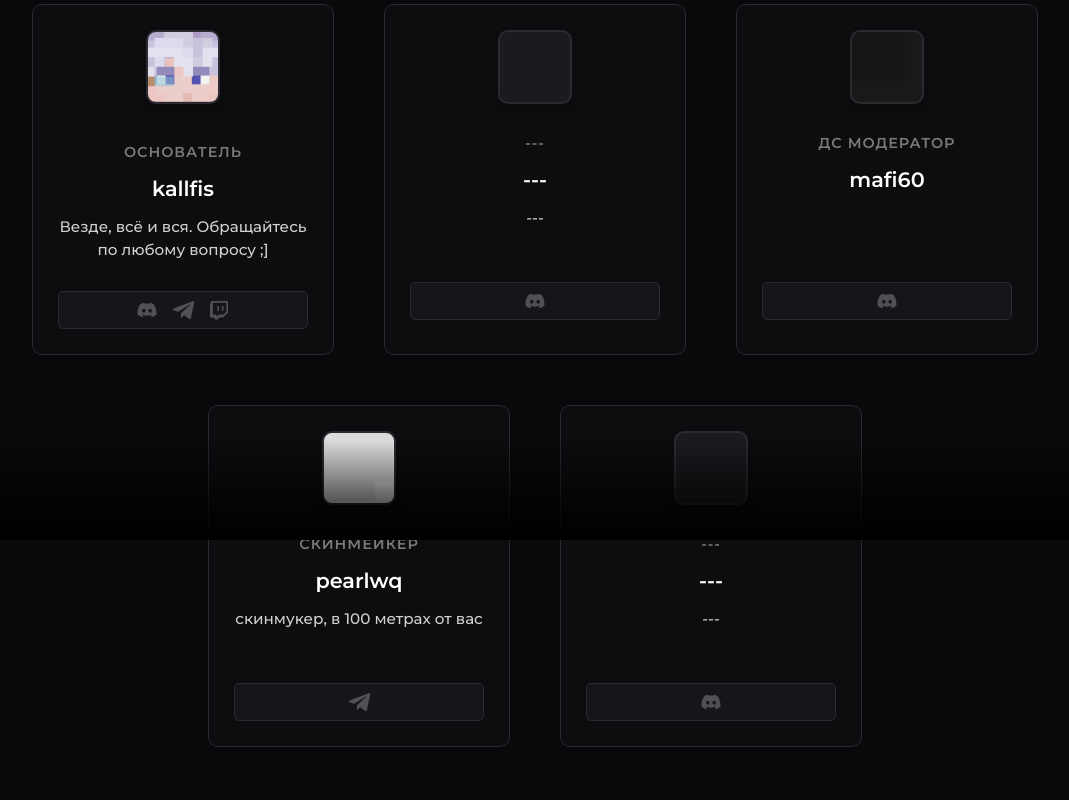
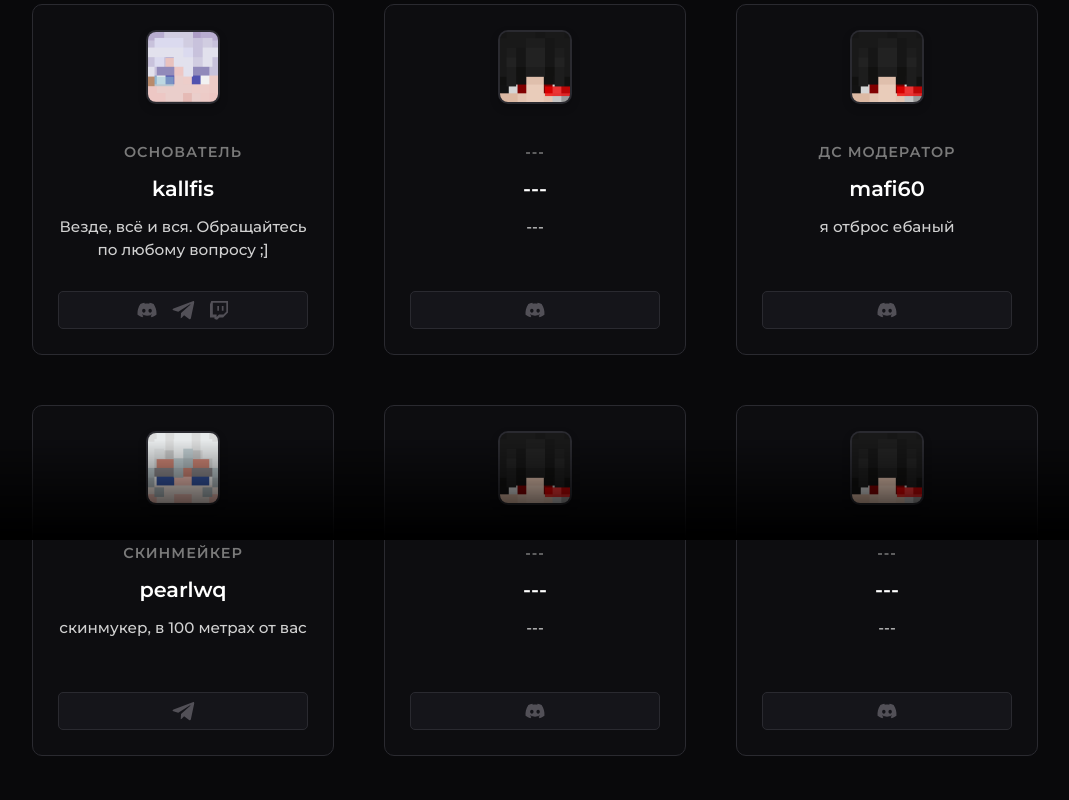
Before and after one commit to kallfis/FNS, a plain HTML site: page team.html in a window 1280 px wide. Shown: the part 260-1060 px from the top of the page, without its empty margins (105-1174 px from the left). Drawn offline with Linux system fonts and the light colour scheme.

Commit message:
Update team.html

```diff
--- a/team.html
+++ b/team.html
@@ -80,12 +80,13 @@
 
 </div>
 </div>
-
                 <div class="team-member">
-                    <div class="member-avatar" style="background-image: url('admin.png')"></div>
+    <div class="member-content">
+        <img src="moderator.png" alt="дс модератор" class="member-avatar">
         <h3>---</h3>
         <p class="member-name">---</p>
         <p class="member-desc">---</p>
+    </div>
                 <div class="social-plate">
         <a href="https://discord.com/users/1008999993631309845" target="_blank" class="discord-link">
             <svg class="discord-icon" viewBox="0 0 24 24">
@@ -96,10 +97,12 @@
 </div>
 
                 <div class="team-member">
-                    <div class="member-avatar" style="background-image: url('moderator.png')"></div>
-                    <h3>ДС Модератор</h3>
+    <div class="member-content">
+        <img src="moderator.png" alt="дс модератор" class="member-avatar">
+        <h3>дс модератор</h3>
         <p class="member-name">mafi60</p>
-                    <p class="member-desc"> </p>
+        <p class="member-desc">я отброс ебаный</p>
+    </div>
                 <div class="social-plate">
         <a href="https://discord.com/users/1171493630972805270" target="_blank" class="discord-link">
             <svg class="discord-icon" viewBox="0 0 24 24">
@@ -108,12 +111,13 @@
     </a>
 </div>
 </div>
-
                 <div class="team-member">
-                    <div class="member-avatar" style="background-image: url('skin.png')"></div>
+    <div class="member-content">
+        <img src="skin.png" alt="скины" class="member-avatar">
         <h3>скинмейкер</h3>
         <p class="member-name">pearlwq</p>
         <p class="member-desc">скинмукер, в 100 метрах от вас</p>
+    </div>
                 <div class="social-plate">
     <a href="https://t.me/pearlwvw"
        target="_blank"
@@ -127,10 +131,32 @@
 </div>
 
                 <div class="team-member">
-                    <div class="member-avatar" style="background-image: url('dsigner.png')"></div>
+    <div class="member-content">
+        <img src="moderator.png" alt="дс модератор" class="member-avatar">
         <h3>---</h3>
         <p class="member-name">---</p>
         <p class="member-desc">---</p>
+    </div>
+                <div class="social-plate">
+    <a href="https://discord.com/users/1008999993631309845"
+       target="_blank"
+       class="discord-link"
+       aria-label="Discord">
+        <svg class="discord-icon" viewBox="0 0 24 24">
+            <path d="M18.59 5.88997C17.36 5.31997 16.05 4.89997 14.67 4.65997C14.5 4.95997 14.3 5.36997 14.17 5.69997C12.71 5.47997 11.26 5.47997 9.83001 5.69997C9.69001 5.36997 9.49001 4.95997 9.32001 4.65997C7.94001 4.89997 6.63001 5.31997 5.40001 5.88997C2.92001 9.62997 2.25001 13.28 2.58001 16.87C4.23001 18.1 5.82001 18.84 7.39001 19.33C7.78001 18.8 8.12001 18.23 8.42001 17.64C7.85001 17.43 7.31001 17.16 6.80001 16.85C6.94001 16.75 7.07001 16.64 7.20001 16.54C10.33 18 13.72 18 16.81 16.54C16.94 16.65 17.07 16.75 17.21 16.85C16.7 17.16 16.15 17.42 15.59 17.64C15.89 18.23 16.23 18.8 16.62 19.33C18.19 18.84 19.79 18.1 21.43 16.87C21.82 12.7 20.76 9.08997 18.61 5.88997H18.59ZM8.84001 14.67C7.90001 14.67 7.13001 13.8 7.13001 12.73C7.13001 11.66 7.88001 10.79 8.84001 10.79C9.80001 10.79 10.56 11.66 10.55 12.73C10.55 13.79 9.80001 14.67 8.84001 14.67ZM15.15 14.67C14.21 14.67 13.44 13.8 13.44 12.73C13.44 11.66 14.19 10.79 15.15 10.79C16.11 10.79 16.87 11.66 16.86 12.73C16.86 13.79 16.11 14.67 15.15 14.67Z"/>
+        </svg>
+    </a>
+
+</div>
+</div>
+
+                <div class="team-member">
+    <div class="member-content">
+        <img src="moderator.png" alt="дс модератор" class="member-avatar">
+        <h3>---</h3>
+        <p class="member-name">---</p>
+        <p class="member-desc">---</p>
+    </div>
                 <div class="social-plate">
     <a href="https://discord.com/users/1008999993631309845"
        target="_blank"
```
Lines whose indentation alone changed are shown as unchanged.
